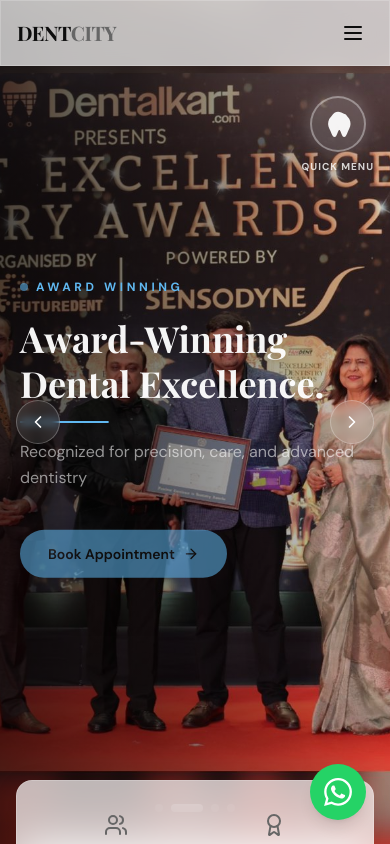
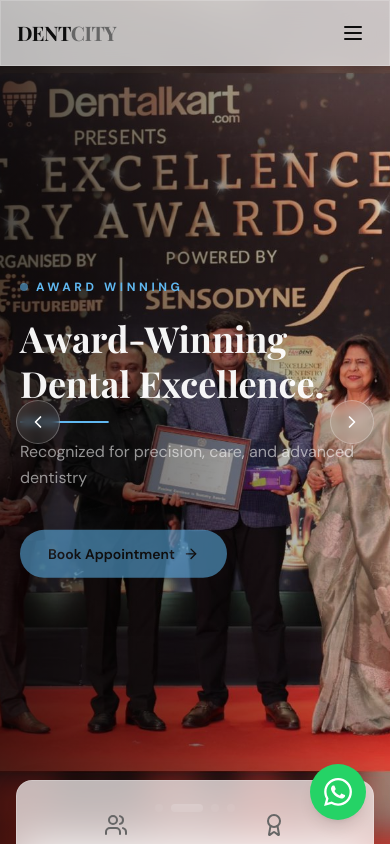
Before and after one commit to workshreeraminfotech-ux/dentcity-website, a React (Vite) app: page / in a window 390 px wide. Shown: the top 844 px of the page. Built offline with nearby package versions, Linux system fonts and the light colour scheme; the HTML template or start-up script is replaced by a standard one.

Commit message:
feat(hero): remove floating tooth quick-menu from hero section

```diff
--- a/src/pages/Index.tsx
+++ b/src/pages/Index.tsx
@@ -79,16 +79,11 @@ const featuredServices = [
   { title: "Orthodontics", desc: "Straighten your smile with modern braces and clear aligners.", img: serviceOrthodontics },
   { title: "Smile Design", desc: "Transform your smile with customized cosmetic treatments.", img: gallery1 }];
 
-const quickMenuItems = [
-  { label: "Whitening", link: "/services#general-dentistry" },
-  { label: "Implants", link: "/services#dental-implant" },
-  { label: "Braces", link: "/services#general-dentistry" },
-];
+
 
 const Index = () => {
   const [currentSlide, setCurrentSlide] = useState(0);
   const [paused, setPaused] = useState(false);
-  const [toothMenuOpen, setToothMenuOpen] = useState(false);
   const totalSlides = heroSlides.length;
 
   useEffect(() => {
@@ -226,47 +221,7 @@ const Index = () => {
           <ChevronRight className="w-5 h-5" />
         </button>
 
-        {/* ── Floating Tooth Icon + Quick Menu (top-right) ── */}
-        <div className="absolute top-24 md:top-28 right-4 md:right-8 z-50 flex flex-col items-center">
-          <AnimatePresence>
-            {toothMenuOpen && (
-              <motion.div
-                initial={{ opacity: 0, scale: 0.85, y: 10 }}
-                animate={{ opacity: 1, scale: 1, y: 0 }}
-                exit={{ opacity: 0, scale: 0.85, y: 10 }}
-                transition={{ duration: 0.3, type: "spring", stiffness: 280 }}
-                className="absolute bottom-[calc(100%+12px)] right-0 flex flex-col gap-2 items-end"
-              >
-                {quickMenuItems.map((item, idx) => (
-                  <Link
-                    key={idx}
-                    to={item.link}
-                    onClick={() => setToothMenuOpen(false)}
-                    className="text-xs font-semibold text-white bg-black/50 hover:bg-black/70 backdrop-blur-md border border-white/20 px-4 py-2 rounded-full shadow-lg whitespace-nowrap transition-all hover:scale-105"
-                  >
-                    {item.label}
-                  </Link>
-                ))}
-              </motion.div>
-            )}
-          </AnimatePresence>
 
-          <button
-            onClick={() => setToothMenuOpen(!toothMenuOpen)}
-            className="w-14 h-14 md:w-16 md:h-16 rounded-full bg-white/15 hover:bg-white/30 border-2 border-white/35 flex items-center justify-center text-white shadow-[0_0_20px_rgba(255,255,255,0.25)] hover:shadow-[0_0_35px_rgba(255,255,255,0.45)] transition-all"
-          >
-            <svg
-              className={`w-7 h-7 md:w-8 md:h-8 transition-transform duration-500 ${toothMenuOpen ? "rotate-12 scale-90" : "animate-pulse"}`}
-              viewBox="0 0 64 64"
-              fill="currentColor"
-            >
-              <path d="M32 4c-5 0-9.5 2.5-12 6.5C17 16 12 18 10 26c-2 8 1 14 4 20 2 4.5 4 10 6.5 14 1.5 2.5 5.5 2.5 7 0 1.5-3 3-7 4.5-10.5 1-2.5 2-4 3-4s2 1.5 3 4c1.5 3.5 3 7.5 4.5 10.5 1.5 2.5 5.5 2.5 7 0 2.5-4 4.5-9.5 6.5-14 3-6 6-12 4-20-2-8-7-10-10-15.5C41.5 6.5 37 4 32 4z" />
-            </svg>
-          </button>
-          <span className="text-[10px] font-bold text-white/80 tracking-widest uppercase mt-2 drop-shadow-md animate-bounce">
-            {toothMenuOpen ? "Close" : "Quick Menu"}
-          </span>
-        </div>
 
         {/* ── Slide dots ── */}
         <div className="absolute bottom-8 left-1/2 -translate-x-1/2 z-20 flex gap-2 items-center">
```
